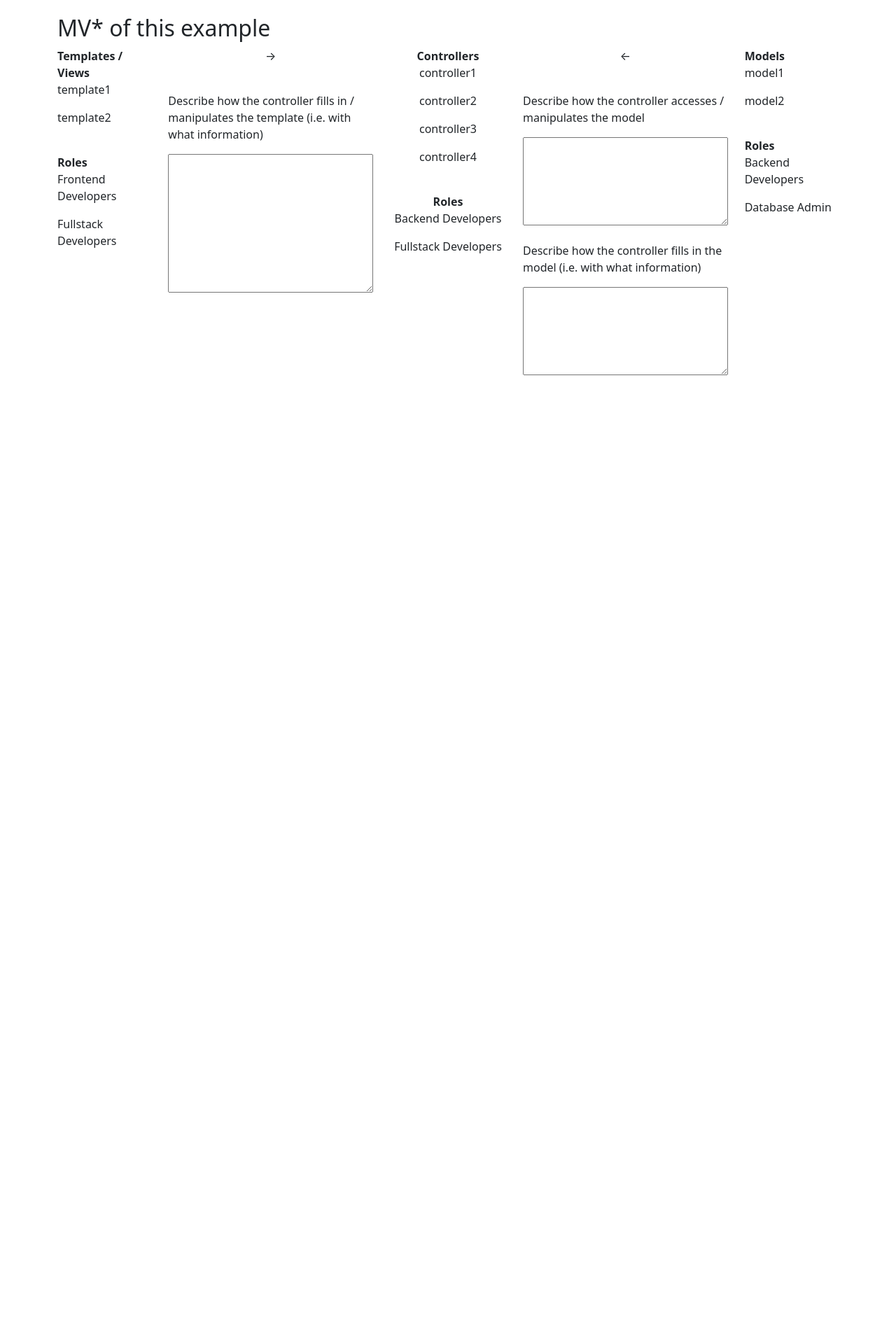
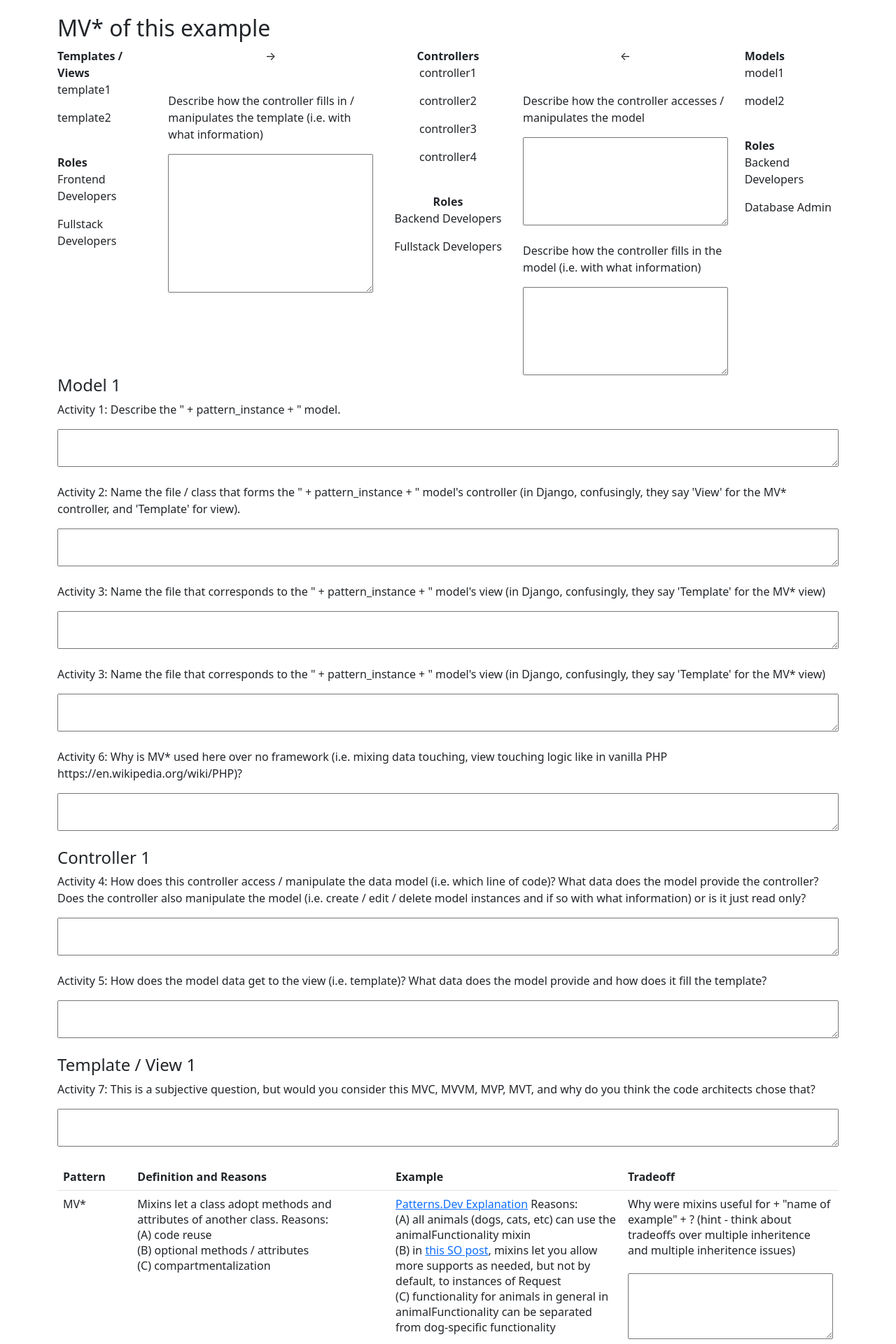
Before and after one commit to ld-rale/rale-modules, a Django app: page /ralemodules/exercises/ in a window 1280 px wide. Shown: the part 1800-3720 px from the top of the page at 70% size. Before the commit the page ends 2336 px from the top, so only its background shows below. Run offline with Django 3.2, Linux system fonts and the light colour scheme.

Commit message:
implemented the links / frontend side of the system but did not connect it yet to the data / logic - will do that next; then to pilot; then review all feedback points so far

```diff
--- a/raleweb/templates/ralemodules/exercises.html
+++ b/raleweb/templates/ralemodules/exercises.html
@@ -9,7 +9,7 @@
                 <div class="col-xs-12">
                     <div id="uml">
                         <br>
-                        <h1>UML Diagrams and Activities for Design Patterns</h1>
+                        <h1>Diagrams and Activities for Design Patterns</h1>
                     </div>
                     <br>
                     <div id="mixins">
@@ -153,6 +153,59 @@
                                 </div>
                             </div>
                         </div>
+                        <h4>Model 1</h4>
+                        <p>Activity 1: Describe the " + pattern_instance + " model.</p>
+                        <textarea rows="2" style="width: 100%; max-width: 100%;"></textarea>
+                        <br><br>
+                        <p>Activity 2: Name the file / class that forms the " + pattern_instance + " model's controller (in Django, confusingly, they say 'View' for the MV* controller, and 'Template' for view).</p>
+                        <textarea rows="2" style="width: 100%; max-width: 100%;"></textarea>
+                        <br><br>
+                        <p>Activity 3: Name the file that corresponds to the " + pattern_instance + " model's view (in Django, confusingly, they say 'Template' for the MV* view)</p>
+                        <textarea rows="2" style="width: 100%; max-width: 100%;"></textarea>
+                        <br><br>
+                        <p>Activity 3: Name the file that corresponds to the " + pattern_instance + " model's view (in Django, confusingly, they say 'Template' for the MV* view)</p>
+                        <textarea rows="2" style="width: 100%; max-width: 100%;"></textarea>
+                        <br><br>
+                        <p>Activity 6: Why is MV* used here over no framework (i.e. mixing data touching, view touching logic like in vanilla PHP https://en.wikipedia.org/wiki/PHP)?</p>
+                        <textarea rows="2" style="width: 100%; max-width: 100%;"></textarea>
+                        <br><br>
+                        <h4>Controller 1</h4>
+                        <p>Activity 4: How does this controller access / manipulate the data model (i.e. which line of code)? What data does the model provide the controller? Does the controller also manipulate the model (i.e. create / edit / delete model instances and if so with what information) or is it just read only?</p>
+                        <textarea rows="2" style="width: 100%; max-width: 100%;"></textarea>
+                        <br><br>
+                        <p>Activity 5: How does the model data get to the view (i.e. template)? What data does the model provide and how does it fill the template?</p>
+                        <textarea rows="2" style="width: 100%; max-width: 100%;"></textarea>
+                        <br><br>
+                        <h4>Template / View 1</h4>
+                        <p>Activity 7: This is a subjective question, but would you consider this MVC, MVVM, MVP, MVT, and why do you think the code architects chose that?</p>
+                        <textarea rows="2" style="width: 100%; max-width: 100%;"></textarea>
+                        <br><br>
+                        <table class="table">
+                            <tr>
+                                <th>Pattern</th>
+                                <th>Definition and Reasons</th>
+                                <th>Example</th>
+                                <th>Tradeoff</th>
+                            </tr>
+                            <tr>
+                                <td>MV*</td>
+                                <td>Mixins let a class adopt methods and attributes of another class. Reasons: <br>(A) code reuse <br>(B) optional methods / attributes <br>(C) compartmentalization</td>
+                                <td><a href="https://www.patterns.dev/posts/mixin-pattern/" target="_blank">Patterns.Dev Explanation</a> Reasons: <br>(A) all animals (dogs, cats, etc) can use the animalFunctionality mixin <br>(B) in <a href="https://stackoverflow.com/a/547714/1194050" target="_blank">this SO post</a>, mixins let you allow more supports as needed, but not by default, to instances of Request <br>(C) functionality for animals in general in animalFunctionality can be separated from dog-specific functionality</td>
+                                <td>
+                                    Why were mixins useful for + "name of example" + ? (hint - think about tradeoffs over multiple inheritence and multiple inheritence issues)<br><br>
+                                    <textarea rows="4" style="width: 100%; max-width: 100%;"></textarea>
+                                </td>
+                            </tr>
+                            <tr>
+                                <td>No Framework</td>
+                                <td>Inheritance is the mechanism of basing a class upon another class (class-based inheritance), retaining similar implementation. Reasons:<br>(A) code reuse<br>(B) allows for extending classes</td>
+                                <td><a href="https://en.wikipedia.org/wiki/Inheritance_(object-oriented_programming)#Code_reuse" target="_blank">Inheritance Example</a><br>(A) code is reused between sum and cube computer<br>(B) a more specific class SquareSumComputer, CubeSumComputer can extend a more generic class SumComputer.</td>
+                                <td>
+                                    Why would inheritence not work in this example?<br><br>
+                                    <textarea rows="4" style="width: 100%; max-width: 100%;"></textarea>
+                                </td>
+                            </tr>
+                        </table>
                     </div>
                 </div>
             </div>
```
